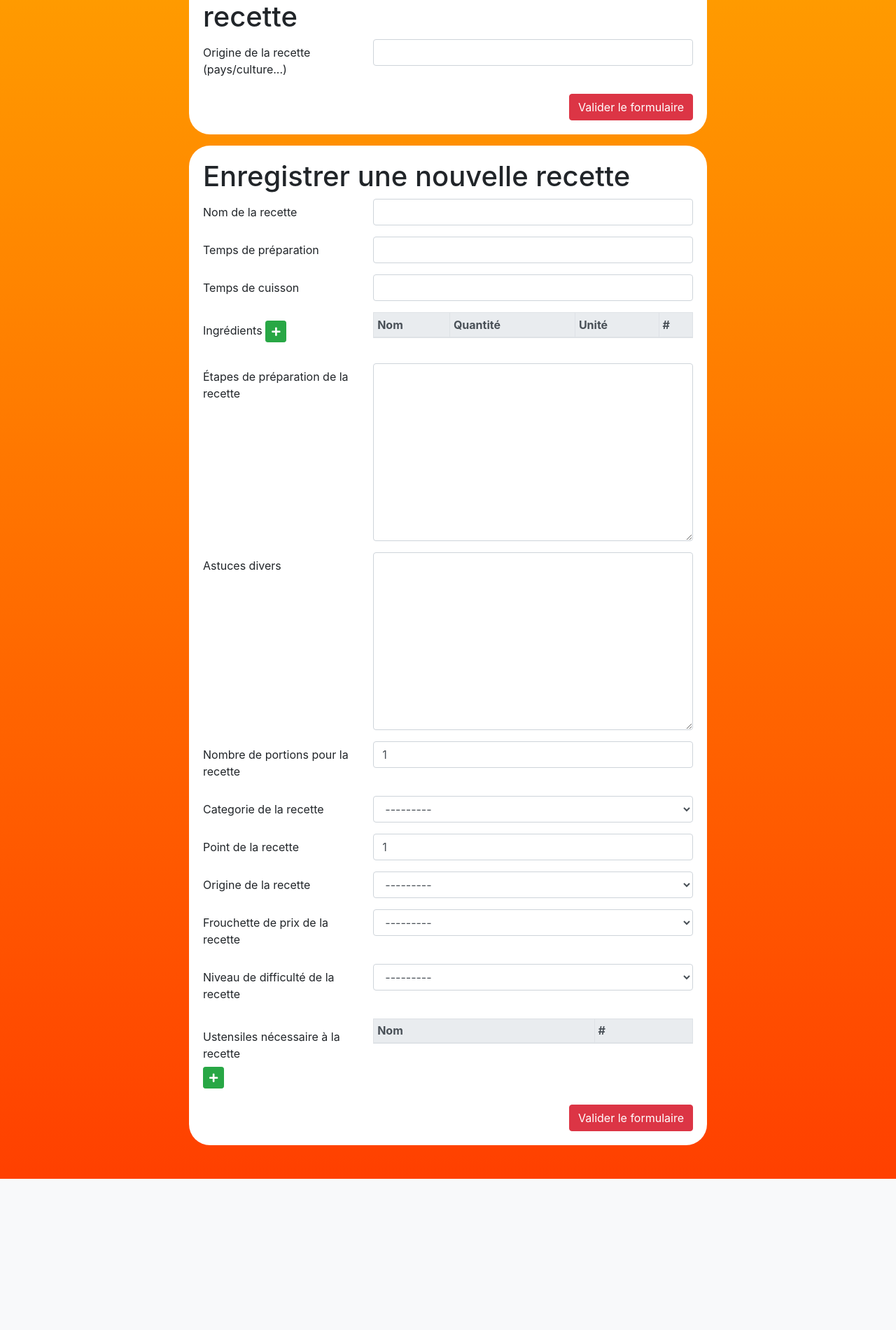
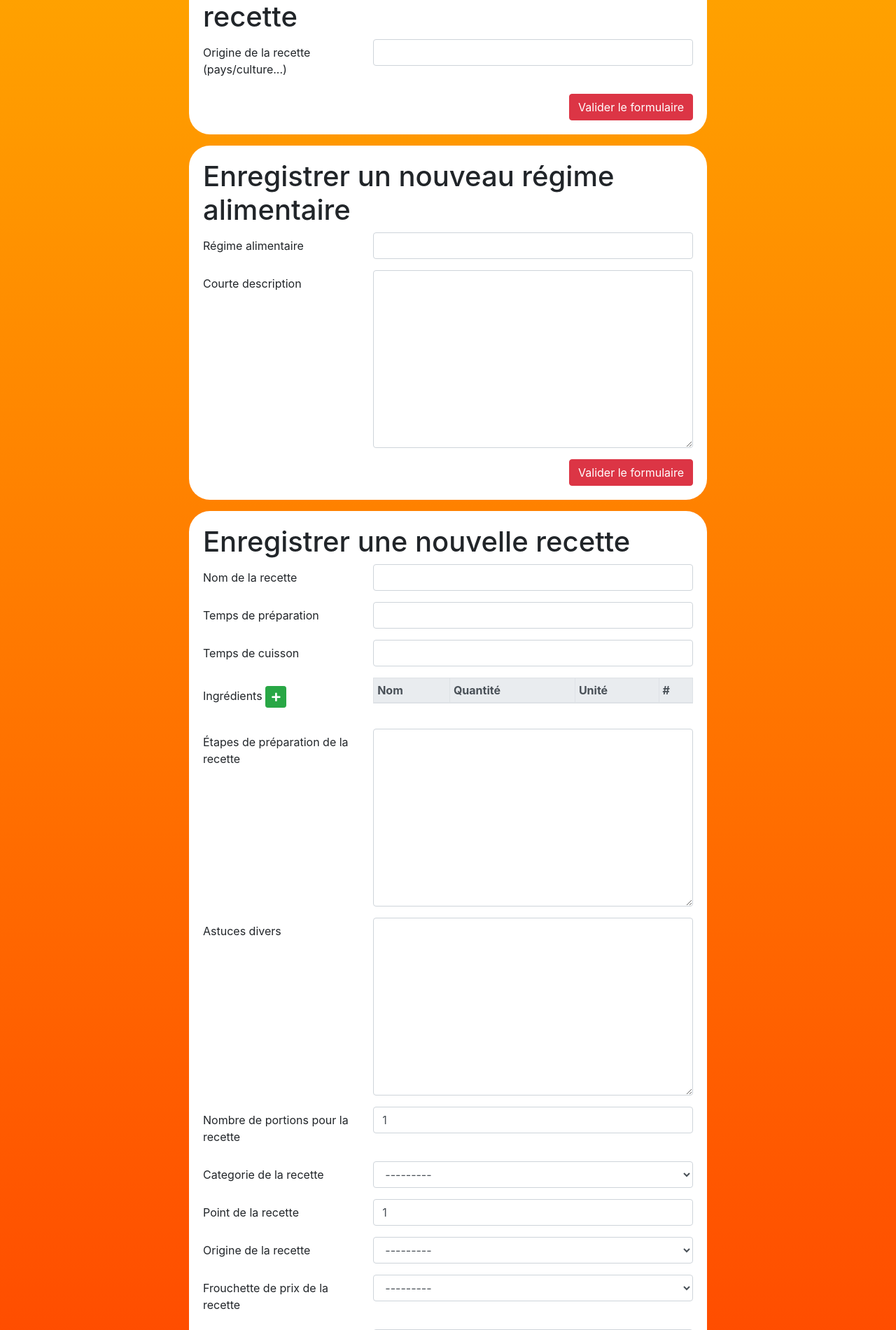
Before and after one commit to riderflo85/feedeasyform, a Django app: page /planning/new_recipe/ in a window 1280 px wide. Shown: the part 684-2584 px from the top of the page at 70% size. Before the commit the page ends 2368 px from the top, so only its background shows below. Run offline with Django 3.2, Linux system fonts and the light colour scheme; a user stored in the database is signed in; tables that the repository leaves empty hold one stand-in row (values such as "Sample post"); lists and menus that the app fills with data are empty; some libraries are stand-ins or nearby versions.

Commit message:
Added the dietary plan form

```diff
--- a/planning/forms.py
+++ b/planning/forms.py
@@ -1,8 +1,9 @@
 from django import forms
-from django.forms import ModelForm, widgets
+from django.forms import ModelForm, fields, widgets
+from django.forms.models import model_to_dict
 from django.utils.functional import lazy
 
-from .models import Recipe, CategorieRecipe, Utensil, OriginRecipe
+from .models import Recipe, CategorieRecipe, Utensil, OriginRecipe, DietaryPlan
 from .list_all_db import list_all_recipe, list_all_categ, list_all_utensil, \
     list_all_origin_recipe
 
@@ -56,6 +57,9 @@ class RecipeForm(ModelForm):
             'point',
             'categorie',
             'origin',
+            'season',
+            'dietary_plan',
+            'atypical_recipe_city',
             'price_scale',
             'level',
             'identifiant',
@@ -88,6 +92,20 @@ class UtensilForm(ModelForm):
     class Meta:
         model = Utensil
         fields = ['name', 'identifiant']
+
+
+class DietaryPlanForm(ModelForm):
+
+    identifiant = forms.CharField(
+        initial='diet',
+        widget=forms.TextInput(
+            attrs={'class': 'd-none'}
+        ),
+    )
+
+    class Meta:
+        model = DietaryPlan
+        fields = ['name', 'description', 'identifiant']
 
 
 class DeleteOriginRecipe(forms.Form):
--- a/planning/templates/planning/new_recipe.html
+++ b/planning/templates/planning/new_recipe.html
@@ -63,6 +63,33 @@
                                     </div>
                                 </div>
                                 {{ form_origin_recipe.identifiant }}
+                                <div class="form-group">
+                                    <button class="btn btn-danger float-right" type="submit">Valider le formulaire</button>
+                                </div>
+                            </form>
+                        </div><!-- .login-forms -->
+                    </div><!-- end .d-flex flex-sm-column... -->
+                    <div class="border-box content-sign_in d-flex align-items-center mt-3">
+                        <div class="login-forms margin-device">
+                            <h1>Enregistrer un nouveau régime alimentaire</h1>
+                            {% if form_diet.errors %}
+                            <h3 class="text-danger"><strong>Une erreur est présente dans le formulaire</strong></h3>
+                            {% endif %}
+                            <form action="." method='post'>
+                                {% csrf_token %}
+                                <div class="form-group row">
+                                    <label class="col-sm-4 col-form-label">{{ form_diet.name.label }}</label>
+                                    <div class="col-sm-8">
+                                        {{ form_diet.name }}
+                                    </div>
+                                </div>
+                                <div class="form-group row">
+                                    <label class="col-sm-4 col-form-label">{{ form_diet.description.label }}</label>
+                                    <div class="col-sm-8">
+                                        {{ form_diet.description }}
+                                    </div>
+                                </div>
+                                {{ form_diet.identifiant }}
                                 <div class="form-group">
                                     <button class="btn btn-danger float-right" type="submit">Valider le formulaire</button>
                                 </div>
--- a/planning/views.py
+++ b/planning/views.py
@@ -5,7 +5,7 @@ from django.contrib.auth.decorators import login_required
 
 from .forms import RecipeForm, CategorieRecipeForm, UtensilForm, \
     DeleteRecipeForm, DeleteCategForm, DeleteUtensilForm, OriginRecipeForm, \
-    DeleteOriginRecipe
+    DeleteOriginRecipe, DietaryPlanForm
 from .models import Recipe, CategorieRecipe, Utensil, OriginRecipe
 from .utils.complet_new_recipe import complet_recipe_with_foods_and_utensils,\
     parse_foods_and_utensils
@@ -48,16 +48,23 @@ def create_recipe(request):
             if form.is_valid():
                 form.save()
                 return redirect(reverse('planning:new_recipe'))
+        elif request.POST['identifiant'] == 'diet':
+            form = DietaryPlanForm(request.POST)
+            if form.is_valid():
+                form.save()
+                return redirect(reverse('planning:new_recipe'))
 
     else:
         form_recipe = RecipeForm()
         form_categorie = CategorieRecipeForm()
         form_utensil = UtensilForm()
         form_origin_recipe = OriginRecipeForm()
+        form_diet = DietaryPlanForm()
         context = {
             'form_recipe': form_recipe,
             'form_categ': form_categorie,
             'form_uten': form_utensil,
+            'form_diet': form_diet,
             'foods': Food.objects.all(),
             'utensils': Utensil.objects.all(),
             'form_origin_recipe': form_origin_recipe,
```
